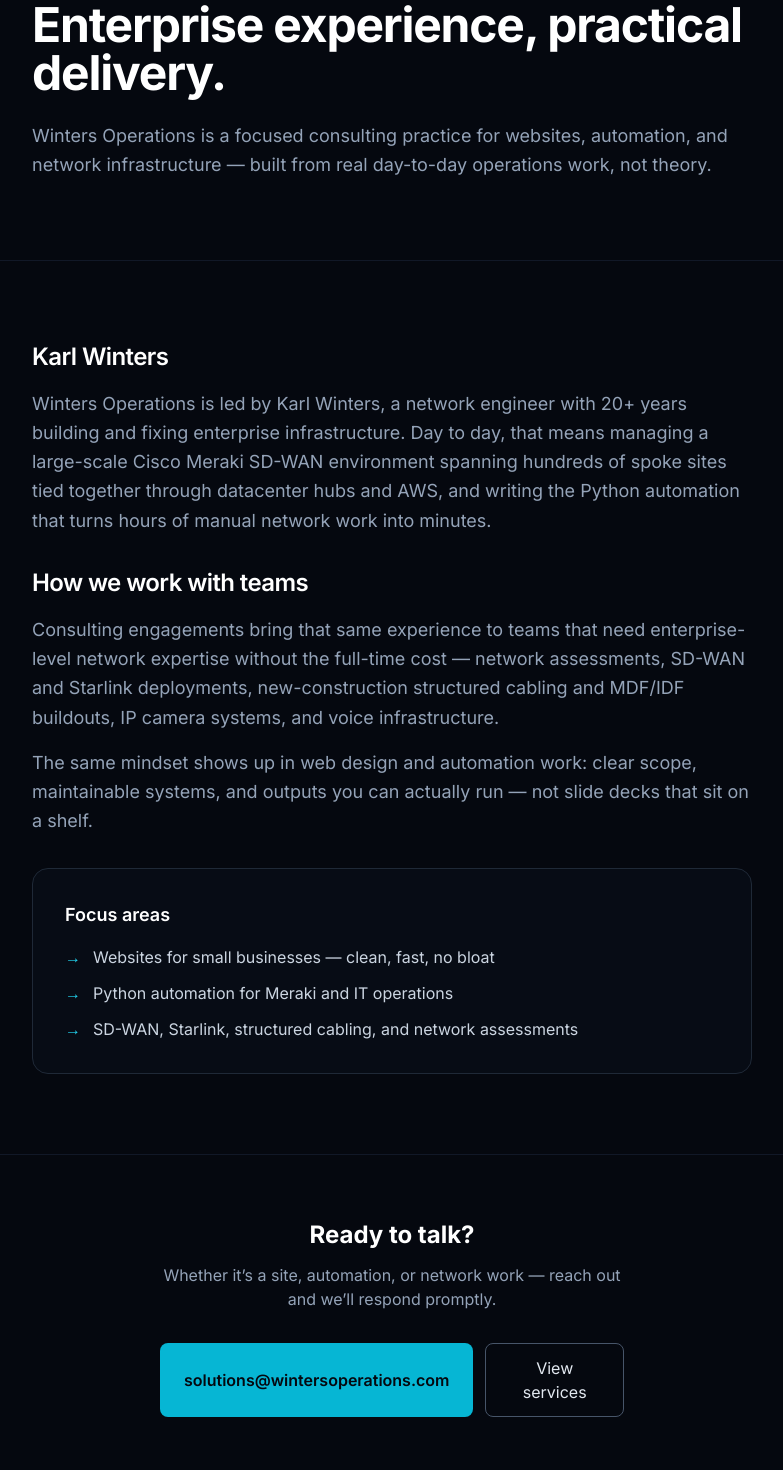
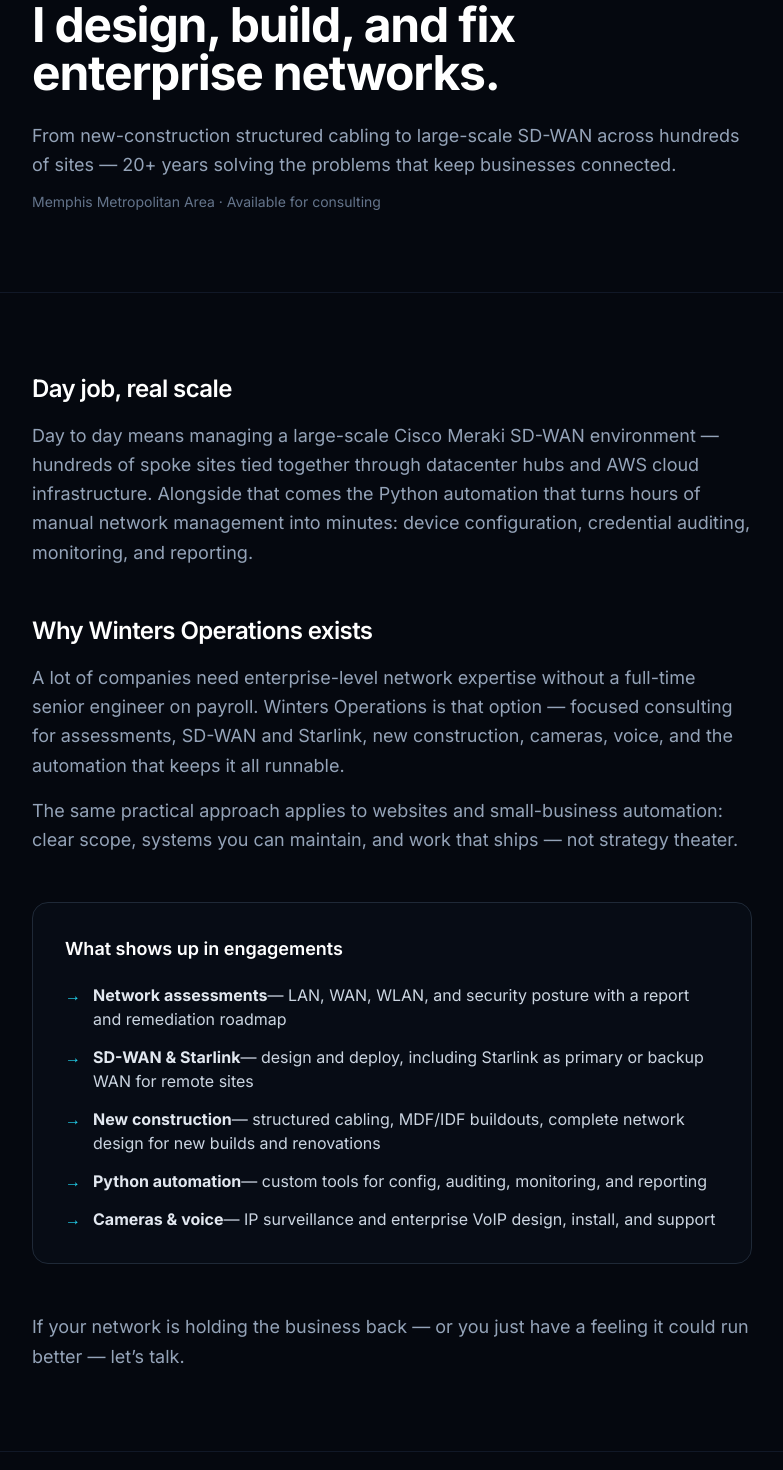
Before and after one commit to WintCom-Solutions/wintersoperations-site, a Next.js app: page /about in a window 1280 px wide. Shown: the part 180-1650 px from the top of the page, without its empty margins (248-1031 px from the left). Built offline with nearby package versions, Linux system fonts and the light colour scheme.

Commit message:
Expand About from LinkedIn profile (bio, day job, consulting offer)

```diff
--- a/app/about/page.tsx
+++ b/app/about/page.tsx
@@ -4,7 +4,7 @@
 export const metadata: Metadata = {
   title: "About",
   description:
-    "Winters Operations is led by Karl Winters — 20+ years of enterprise network engineering, Meraki SD-WAN, and practical Python automation.",
+    "Karl Winters — Senior Network Engineer with 20+ years of enterprise infrastructure experience. SD-WAN, Meraki, Starlink, new construction, and Python automation. Available for consulting.",
 };
 
 export default function AboutPage() {
@@ -51,70 +51,104 @@
               About
             </p>
             <h1 className="text-4xl sm:text-5xl font-bold tracking-tight text-white leading-tight">
-              Enterprise experience, practical delivery.
+              I design, build, and fix enterprise networks.
             </h1>
             <p className="mt-6 text-lg text-slate-400 leading-relaxed">
-              Winters Operations is a focused consulting practice for websites,
-              automation, and network infrastructure — built from real
-              day-to-day operations work, not theory.
+              From new-construction structured cabling to large-scale SD-WAN
+              across hundreds of sites — 20+ years solving the problems that
+              keep businesses connected.
+            </p>
+            <p className="mt-3 text-sm text-slate-500">
+              Memphis Metropolitan Area · Available for consulting
             </p>
           </div>
         </section>
 
         <section className="py-16 sm:py-20">
-          <div className="max-w-3xl mx-auto px-6 space-y-8">
+          <div className="max-w-3xl mx-auto px-6 space-y-12">
             <div>
               <h2 className="text-2xl font-semibold text-white tracking-tight mb-4">
-                Karl Winters
+                Day job, real scale
               </h2>
               <p className="text-slate-400 leading-relaxed text-lg">
-                Winters Operations is led by Karl Winters, a network engineer
-                with 20+ years building and fixing enterprise infrastructure.
-                Day to day, that means managing a large-scale Cisco Meraki
-                SD-WAN environment spanning hundreds of spoke sites tied
-                together through datacenter hubs and AWS, and writing the
-                Python automation that turns hours of manual network work into
-                minutes.
+                Day to day means managing a large-scale Cisco Meraki SD-WAN
+                environment — hundreds of spoke sites tied together through
+                datacenter hubs and AWS cloud infrastructure. Alongside that
+                comes the Python automation that turns hours of manual network
+                management into minutes: device configuration, credential
+                auditing, monitoring, and reporting.
               </p>
             </div>
 
             <div>
               <h2 className="text-2xl font-semibold text-white tracking-tight mb-4">
-                How we work with teams
+                Why Winters Operations exists
               </h2>
               <p className="text-slate-400 leading-relaxed text-lg">
-                Consulting engagements bring that same experience to teams that
-                need enterprise-level network expertise without the full-time
-                cost — network assessments, SD-WAN and Starlink deployments,
-                new-construction structured cabling and MDF/IDF buildouts, IP
-                camera systems, and voice infrastructure.
+                A lot of companies need enterprise-level network expertise
+                without a full-time senior engineer on payroll. Winters
+                Operations is that option — focused consulting for assessments,
+                SD-WAN and Starlink, new construction, cameras, voice, and the
+                automation that keeps it all runnable.
               </p>
               <p className="mt-4 text-slate-400 leading-relaxed text-lg">
-                The same mindset shows up in web design and automation work:
-                clear scope, maintainable systems, and outputs you can actually
-                run — not slide decks that sit on a shelf.
+                The same practical approach applies to websites and small-business
+                automation: clear scope, systems you can maintain, and work that
+                ships — not strategy theater.
               </p>
             </div>
 
             <div className="rounded-2xl border border-navy-700 bg-navy-900/50 p-8">
-              <h3 className="text-lg font-semibold text-white mb-4">
-                Focus areas
+              <h3 className="text-lg font-semibold text-white mb-5">
+                What shows up in engagements
               </h3>
-              <ul className="space-y-3 text-slate-300">
+              <ul className="space-y-3.5 text-slate-300">
                 <li className="flex gap-3">
-                  <span className="text-cyan-400">→</span>
-                  Websites for small businesses — clean, fast, no bloat
+                  <span className="text-cyan-400 shrink-0">→</span>
+                  <span>
+                    <strong className="text-slate-200">Network assessments</strong>
+                    — LAN, WAN, WLAN, and security posture with a report and
+                    remediation roadmap
+                  </span>
                 </li>
                 <li className="flex gap-3">
-                  <span className="text-cyan-400">→</span>
-                  Python automation for Meraki and IT operations
+                  <span className="text-cyan-400 shrink-0">→</span>
+                  <span>
+                    <strong className="text-slate-200">SD-WAN & Starlink</strong>
+                    — design and deploy, including Starlink as primary or backup
+                    WAN for remote sites
+                  </span>
                 </li>
                 <li className="flex gap-3">
-                  <span className="text-cyan-400">→</span>
-                  SD-WAN, Starlink, structured cabling, and network assessments
+                  <span className="text-cyan-400 shrink-0">→</span>
+                  <span>
+                    <strong className="text-slate-200">New construction</strong>
+                    — structured cabling, MDF/IDF buildouts, complete network
+                    design for new builds and renovations
+                  </span>
+                </li>
+                <li className="flex gap-3">
+                  <span className="text-cyan-400 shrink-0">→</span>
+                  <span>
+                    <strong className="text-slate-200">Python automation</strong>
+                    — custom tools for config, auditing, monitoring, and reporting
+                  </span>
+                </li>
+                <li className="flex gap-3">
+                  <span className="text-cyan-400 shrink-0">→</span>
+                  <span>
+                    <strong className="text-slate-200">Cameras & voice</strong>
+                    — IP surveillance and enterprise VoIP design, install, and
+                    support
+                  </span>
                 </li>
               </ul>
             </div>
+
+            <p className="text-slate-400 leading-relaxed text-lg">
+              If your network is holding the business back — or you just have a
+              feeling it could run better — let’s talk.
+            </p>
           </div>
         </section>
 
@@ -124,8 +158,8 @@
               Ready to talk?
             </h2>
             <p className="text-slate-400 mb-8">
-              Whether it’s a site, automation, or network work — reach out and
-              we’ll respond promptly.
+              Website, automation, or network work — reach out and we’ll respond
+              promptly.
             </p>
             <div className="flex flex-col sm:flex-row gap-3 justify-center">
               <a
```
